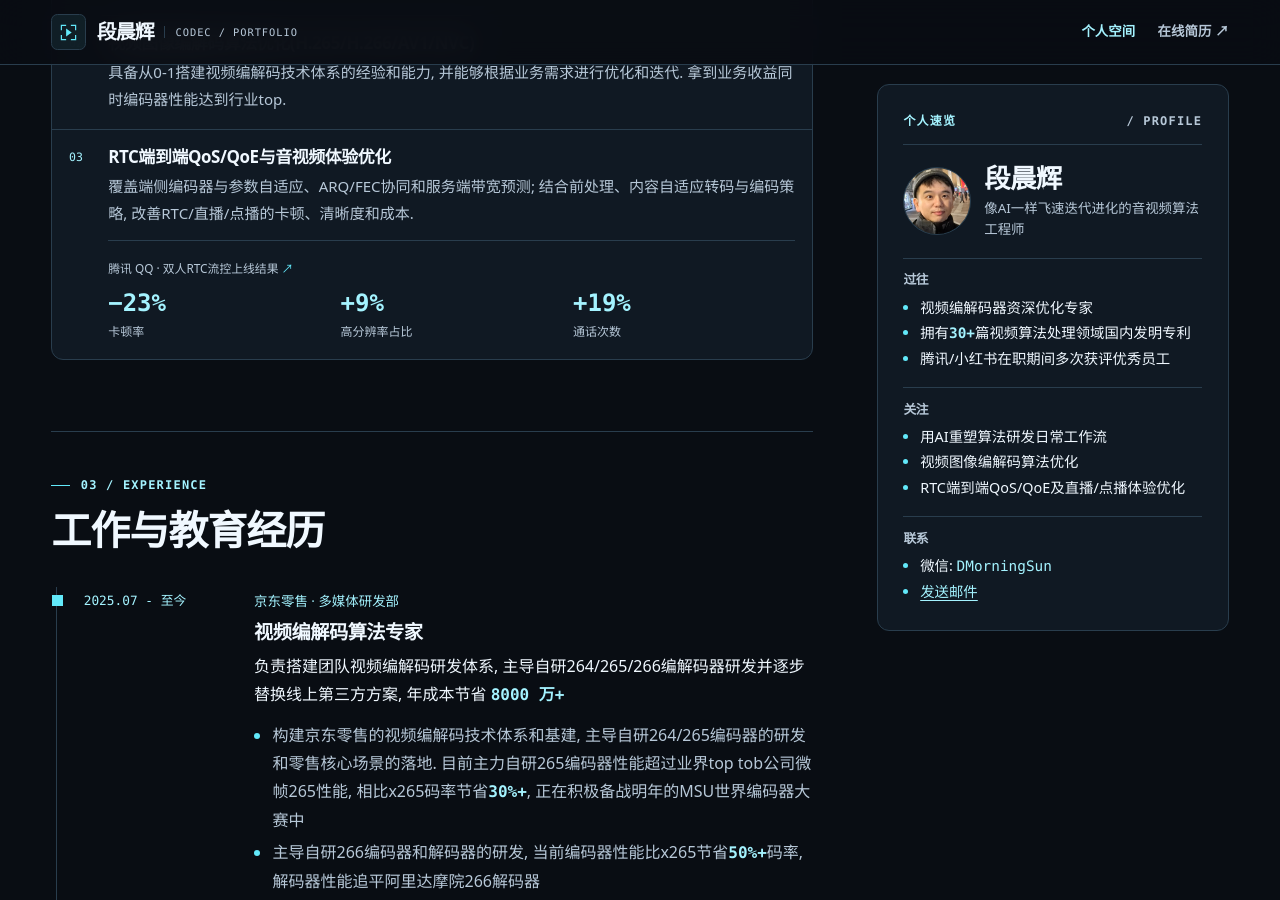
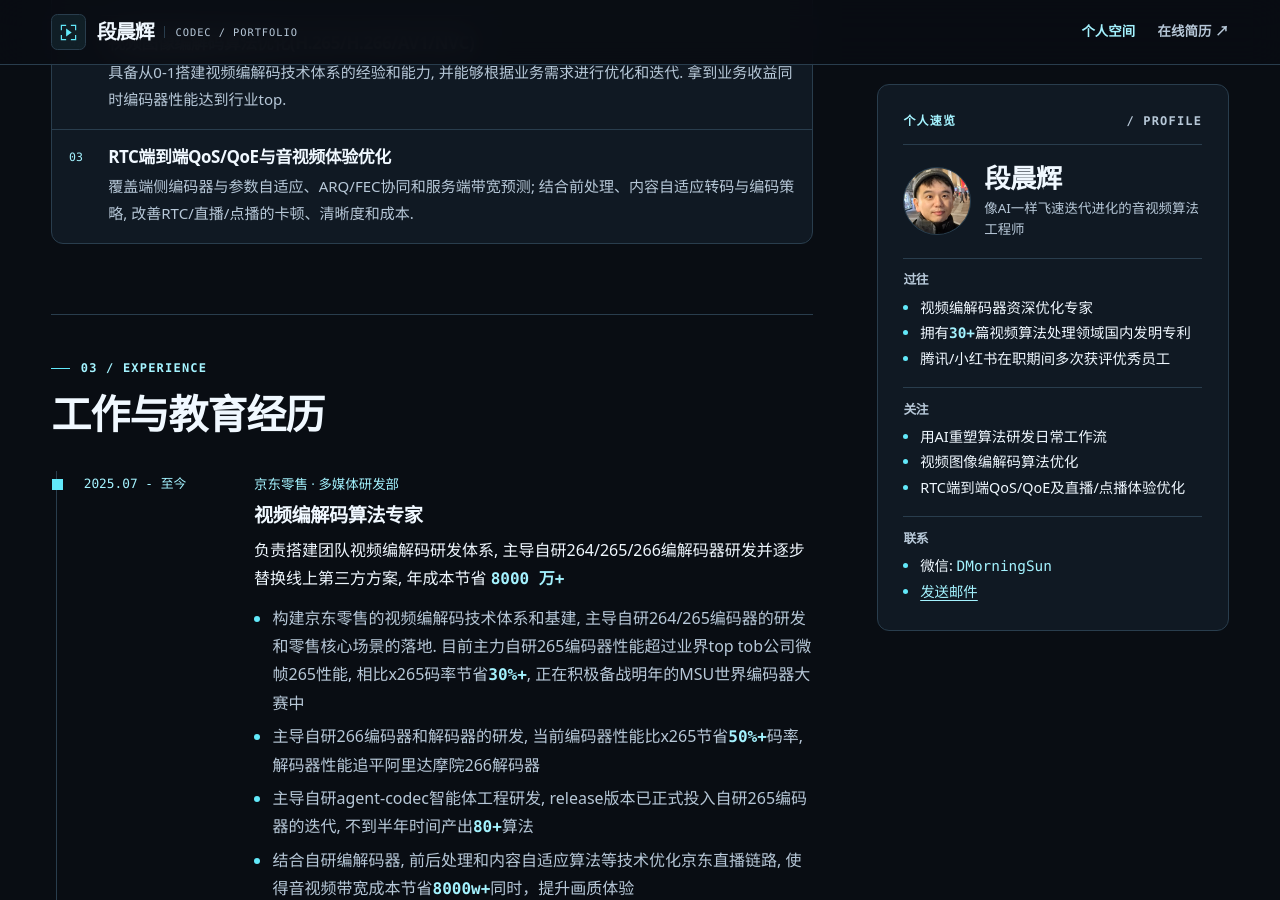
Before and after one commit to bitchenhui/bitchenhui.github.io, a Jekyll site: the page built from index.html, in a window 1280 px wide and 900 px high, scrolled down 933 px. Built offline with Jekyll 4.4.1, drawn with Linux system fonts in a browser that asks for light colours.

Commit message:
chore: drop duplicated QQ RTC evidence strip from capabilities
The −23%/+9%/+19% metrics already live in the Tencent experience
entry; remove the skill evidence block that repeated them.

```diff
--- a/_config.yml
+++ b/_config.yml
@@ -37,15 +37,6 @@ skills:
     description: 具备从0-1搭建视频编解码技术体系的经验和能力, 并能够根据业务需求进行优化和迭代. 拿到业务收益同时编码器性能达到行业top.
   - name: RTC端到端QoS/QoE与音视频体验优化
     description: 覆盖端侧编码器与参数自适应、ARQ/FEC协同和服务端带宽预测; 结合前处理、内容自适应转码与编码策略, 改善RTC/直播/点播的卡顿、清晰度和成本.
-    evidence_context: "腾讯 QQ · 双人RTC流控上线结果"
-    evidence_source: "#work-3"
-    evidence:
-      - value: "−23%"
-        label: "卡顿率"
-      - value: "+9%"
-        label: "高分辨率占比"
-      - value: "+19%"
-        label: "通话次数"
 
 visitor_counter:
   enabled: true
```
